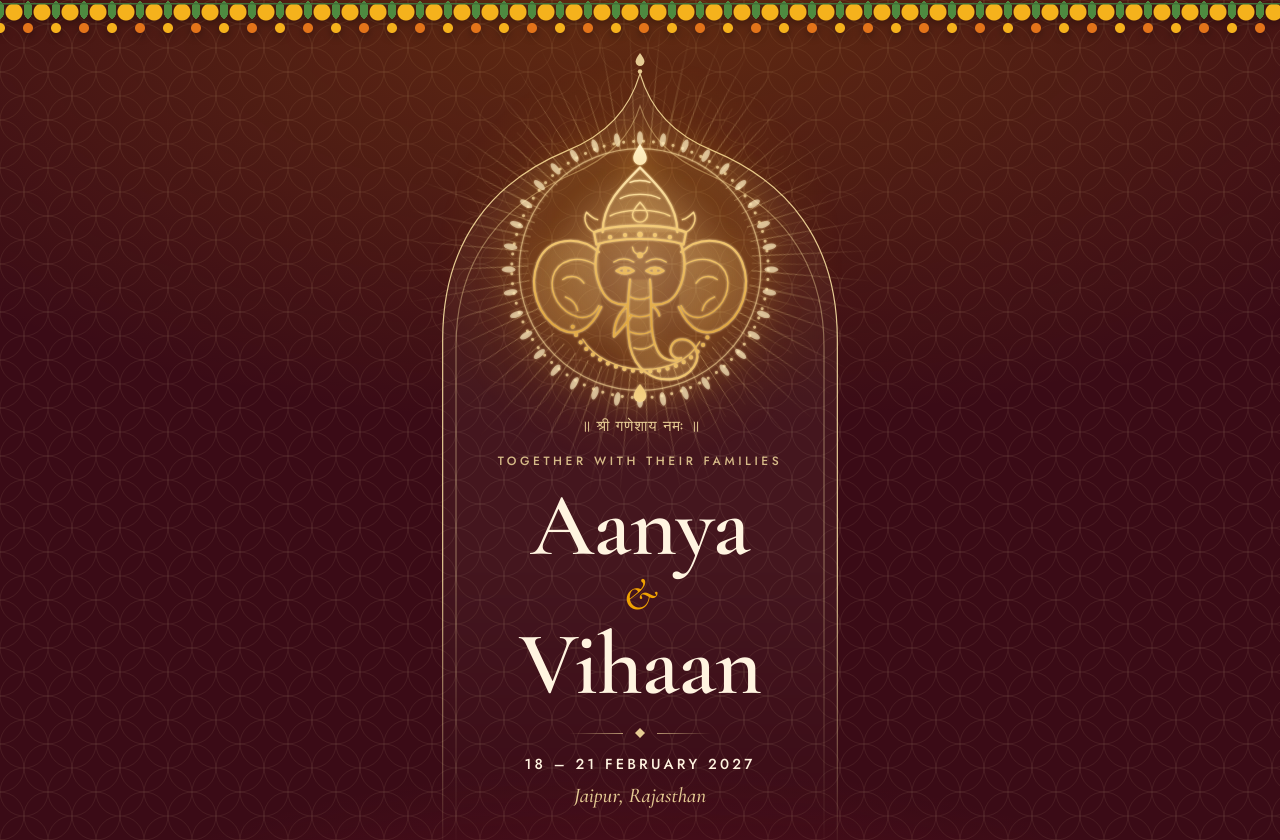
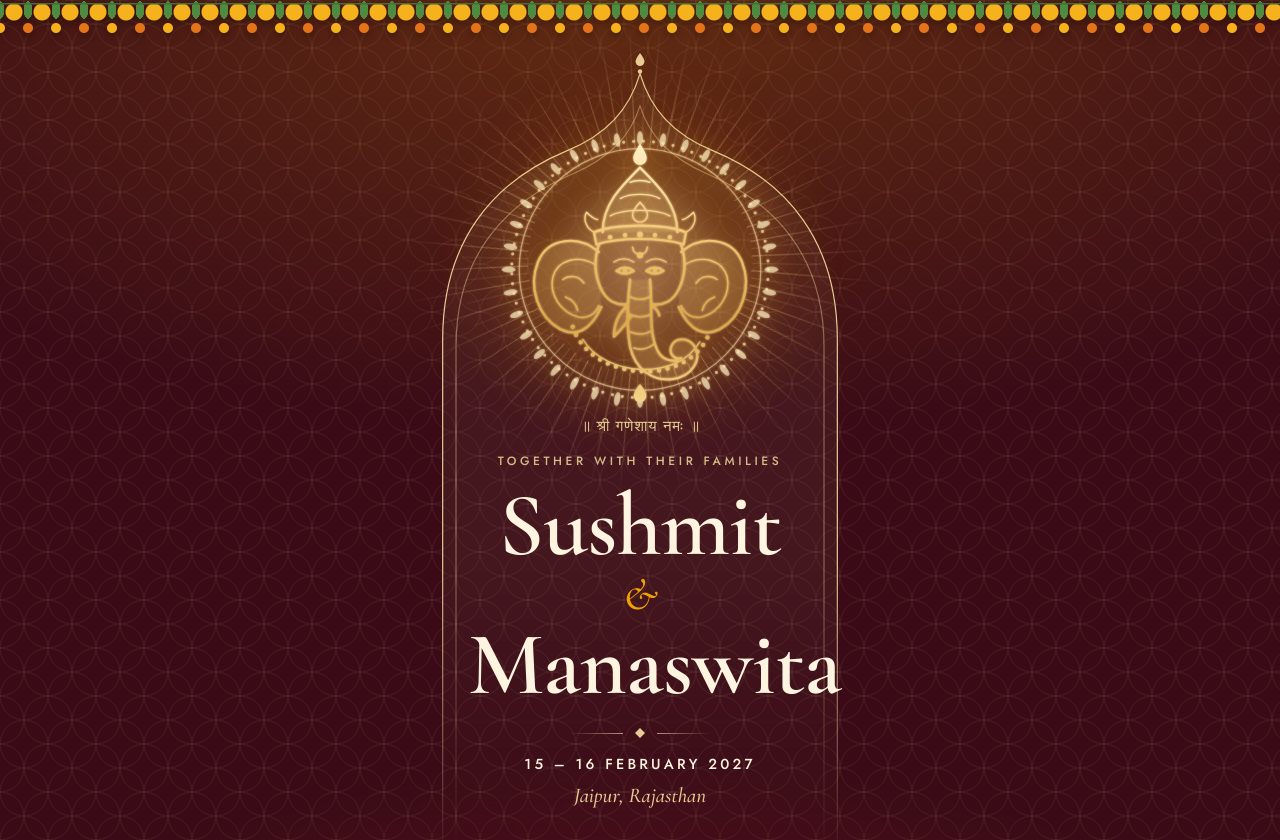
Before and after one commit to saumyakumar/wedding, a plain HTML site: page index.html in a window 1280 px wide. Shown: the top 840 px of the page. Drawn offline with nearby package versions, Linux system fonts and the light colour scheme.

Commit message:
Set couple to Sushmit & Manaswita, 15–16 February 2027

```diff
--- a/index.html
+++ b/index.html
@@ -6,10 +6,10 @@
 <script>document.documentElement.className = "js";</script>
 <!-- TODO: the title and the description/og: tags below are what WhatsApp shows in the link preview.
      Link previews don't run JavaScript, so edit these by hand as well as CONFIG. -->
-<title>Aanya &amp; Vihaan · Wedding Celebrations</title>
-<meta name="description" content="Schedule, venues, dress codes and calendar invites for the wedding celebrations of Aanya &amp; Vihaan, 18–21 February 2027, Jaipur.">
-<meta property="og:title" content="Aanya &amp; Vihaan · Wedding Celebrations">
-<meta property="og:description" content="Schedule, venues, dress codes and calendar invites. 18–21 February 2027 · Jaipur">
+<title>Sushmit &amp; Manaswita · Wedding Celebrations</title>
+<meta name="description" content="Schedule, venues, dress codes and calendar invites for the wedding celebrations of Sushmit Shekhar &amp; Manaswita Datta, 15–16 February 2027.">
+<meta property="og:title" content="Sushmit &amp; Manaswita · Wedding Celebrations">
+<meta property="og:description" content="Schedule, venues, dress codes and calendar invites. 15–16 February 2027">
 <meta property="og:type" content="website">
 <meta property="og:url" content="https://saumyakumar.github.io/wedding/">
 <meta name="theme-color" content="#3A0B16">
@@ -296,7 +296,9 @@
     background: radial-gradient(circle at 10px 0, var(--bg) 9.5px, transparent 10px) 0 0 / 20px 12px repeat-x; }
   .mono-lg { display: flex; align-items: center; justify-content: center; width: 98px; height: 98px; margin: 0 auto 20px; border-radius: 50%; border: 1px solid var(--gold-2);
     box-shadow: inset 0 0 0 5px var(--wine), inset 0 0 0 6px rgba(230,204,148,.55); font-family: var(--serif); font-size: 34px; font-weight: 600; color: #FFF4E0; }
-  .mono-lg i, .mono-sm i { font-size: .62em; margin: 0 .08em; }
+  .mono-lotus { width: 64%; height: auto; fill: none; stroke: currentColor; stroke-width: 2.6; stroke-linejoin: round; }
+  .mono-lg { color: var(--gold-2); }
+  .mono-lg .mono-lotus { width: 60%; stroke-width: 1.7; }
   .mono-lg i { color: var(--marigold); font-weight: 500; }
   .f-names { font-family: var(--serif); font-size: 36px; font-weight: 600; color: #FFF4E0; }
   .f-date span { display: block; }
@@ -588,14 +590,14 @@
    it is treated as the next day automatically.
    ===================================================================== */
 const CONFIG = {
-  couple: ["Aanya", "Vihaan"],                       // TODO: the couple's names (shown in this order)
+  couple: ["Sushmit", "Manaswita"],                  // Sushmit Shekhar & Manaswita Datta (first names shown on the page)
   blessing: "॥ श्री गणेशाय नमः ॥",                    // TODO: line above the names (e.g. "॥ शुभ विवाह ॥"), or "" to hide
-  hashtag: "#AanyaWedsVihaan",                       // TODO: your wedding hashtag
-  city: "Jaipur, Rajasthan",                         // TODO: city shown under the dates
+  hashtag: "#SushmitWedsManaswita",                  // TODO: confirm the wedding hashtag
+  city: "Jaipur, Rajasthan",                         // TODO: placeholder city; replace once confirmed
   welcome: "",                                       // Optional: a short welcome line under the arch ("" hides it)
   siteUrl: "https://saumyakumar.github.io/wedding/", // Live page URL, used for the QR code and WhatsApp share. Change only if the page moves.
   photoAlbumUrl: "https://photos.app.goo.gl/REPLACE-WITH-YOUR-ALBUM-LINK", // TODO: Google Photos shared-album link (Share → Create link)
-  shareMessage: "You're invited! 💐 Aanya & Vihaan's wedding celebrations, 18–21 February 2027 in Jaipur. Schedule, venues, dress codes and calendar invites: {url}", // TODO: WhatsApp message; {url} becomes the page link
+  shareMessage: "You're invited! 💐 Sushmit & Manaswita's wedding celebrations, 15–16 February 2027. Schedule, venues, dress codes and calendar invites: {url}", // TODO: add the city once confirmed; {url} becomes the page link
 
   contacts: [                                        // TODO: real names, roles and phone numbers (with +91)
     { name: "Rohan Mehta",  role: "Bride's brother · travel & stay",  phone: "+91 98290 00001" }, // TODO
@@ -606,9 +608,9 @@ const CONFIG = {
   // accent  = the function's colour on its card.
   // palette = optional colour dots shown with the dress code ([] hides them).
   events: [
-    { // TODO: all fields of this event
+    { // TODO: date/time are placeholders on 15–16 Feb; confirm every field of this event
       name: "Haldi",
-      date: "2027-02-18", start: "10:00", end: "13:00",
+      date: "2027-02-15", start: "09:30", end: "12:30",
       venue: "Courtyard Lawns, Haveli Rang Mahal",
       address: "12 Civil Lines Road, Jaipur, Rajasthan 302006",
       mapsUrl: "https://www.google.com/maps/search/?api=1&query=Haveli+Rang+Mahal+Civil+Lines+Jaipur",
@@ -616,9 +618,9 @@ const CONFIG = {
       note: "Brunch will be served. Bring a spare outfit if you plan to join the fun.",
       accent: "#E3A008", palette: ["#F5C518", "#F9E08B", "#FFFFFF"]
     },
-    { // TODO: all fields of this event
+    { // TODO: date/time are placeholders on 15–16 Feb; confirm every field of this event
       name: "Mehendi",
-      date: "2027-02-18", start: "16:00", end: "20:00",
+      date: "2027-02-15", start: "15:00", end: "18:30",
       venue: "Garden Pavilion, Haveli Rang Mahal",
       address: "12 Civil Lines Road, Jaipur, Rajasthan 302006",
       mapsUrl: "https://www.google.com/maps/search/?api=1&query=Haveli+Rang+Mahal+Civil+Lines+Jaipur",
@@ -626,29 +628,29 @@ const CONFIG = {
       note: "Henna artists for every guest, chaat counters and Rajasthani folk music.",
       accent: "#4F7A3A", palette: ["#4F7A3A", "#9CC17B", "#E66F9B"]
     },
-    { // TODO: all fields of this event
+    { // TODO: date/time are placeholders on 15–16 Feb; confirm every field of this event
       name: "Sangeet",
-      date: "2027-02-19", start: "19:30", end: "23:30",
+      date: "2027-02-15", start: "20:00", end: "23:30",
       venue: "Durbar Hall, Sheesh Bagh Palace",
       address: "Amer Road, Jaipur, Rajasthan 302002",
       mapsUrl: "https://www.google.com/maps/search/?api=1&query=Sheesh+Bagh+Palace+Amer+Road+Jaipur",
       dressCode: "Glam Indo-western — sequins and shimmer welcome",
-      note: "Family performances begin at 8:30 PM, followed by dinner and dancing.",
+      note: "Family performances begin at 9:00 PM, followed by dinner and dancing.",
       accent: "#B0306A", palette: ["#B0306A", "#2B2B6E", "#D9B45A"]
     },
-    { // TODO: all fields of this event
+    { // TODO: date/time are placeholders on 15–16 Feb; confirm every field of this event
       name: "Wedding",
-      date: "2027-02-20", start: "18:00", end: "00:30",
+      date: "2027-02-16", start: "11:00", end: "15:00",
       venue: "Mandap Lawns, Sheesh Bagh Palace",
       address: "Amer Road, Jaipur, Rajasthan 302002",
       mapsUrl: "https://www.google.com/maps/search/?api=1&query=Sheesh+Bagh+Palace+Amer+Road+Jaipur",
       dressCode: "Traditional Indian — sarees, lehengas, sherwanis, bandhgalas",
-      note: "The baraat sets off at 6:00 PM; pheras at 8:30 PM. Dinner follows.",
+      note: "The baraat arrives at 11:00 AM; pheras at 12:30 PM. Lunch follows.",
       accent: "#A51C30", palette: ["#A51C30", "#E07B39", "#D4AF37"]
     },
-    { // TODO: all fields of this event
+    { // TODO: date/time are placeholders on 15–16 Feb; confirm every field of this event
       name: "Reception",
-      date: "2027-02-21", start: "19:30", end: "23:00",
+      date: "2027-02-16", start: "19:30", end: "23:30",
       venue: "Grand Ballroom, The Aravalli Hotel",
       address: "Tonk Road, Jaipur, Rajasthan 302015",
       mapsUrl: "https://www.google.com/maps/search/?api=1&query=Aravalli+Hotel+Tonk+Road+Jaipur",
@@ -901,7 +903,7 @@ const CONFIG = {
   function renderHeader() {
     const [a, b] = CONFIG.couple.map(escHtml);
     $("#names").innerHTML = `${a}<span class="amp" aria-hidden="true">&amp;</span><span class="sr-only"> and </span>${b}`;
-    const mono = `${initials[0]}<i>&amp;</i>${initials[1]}`;
+    const mono = '<svg class="mono-lotus" viewBox="0 0 64 32" aria-hidden="true"><use href="#m-lotus"/></svg>';
     $("#mono-sm").innerHTML = mono; $("#mono-lg").innerHTML = mono;
     document.title = coupleName + " · Wedding Celebrations";
     $("#when").textContent = dateRange;
```
